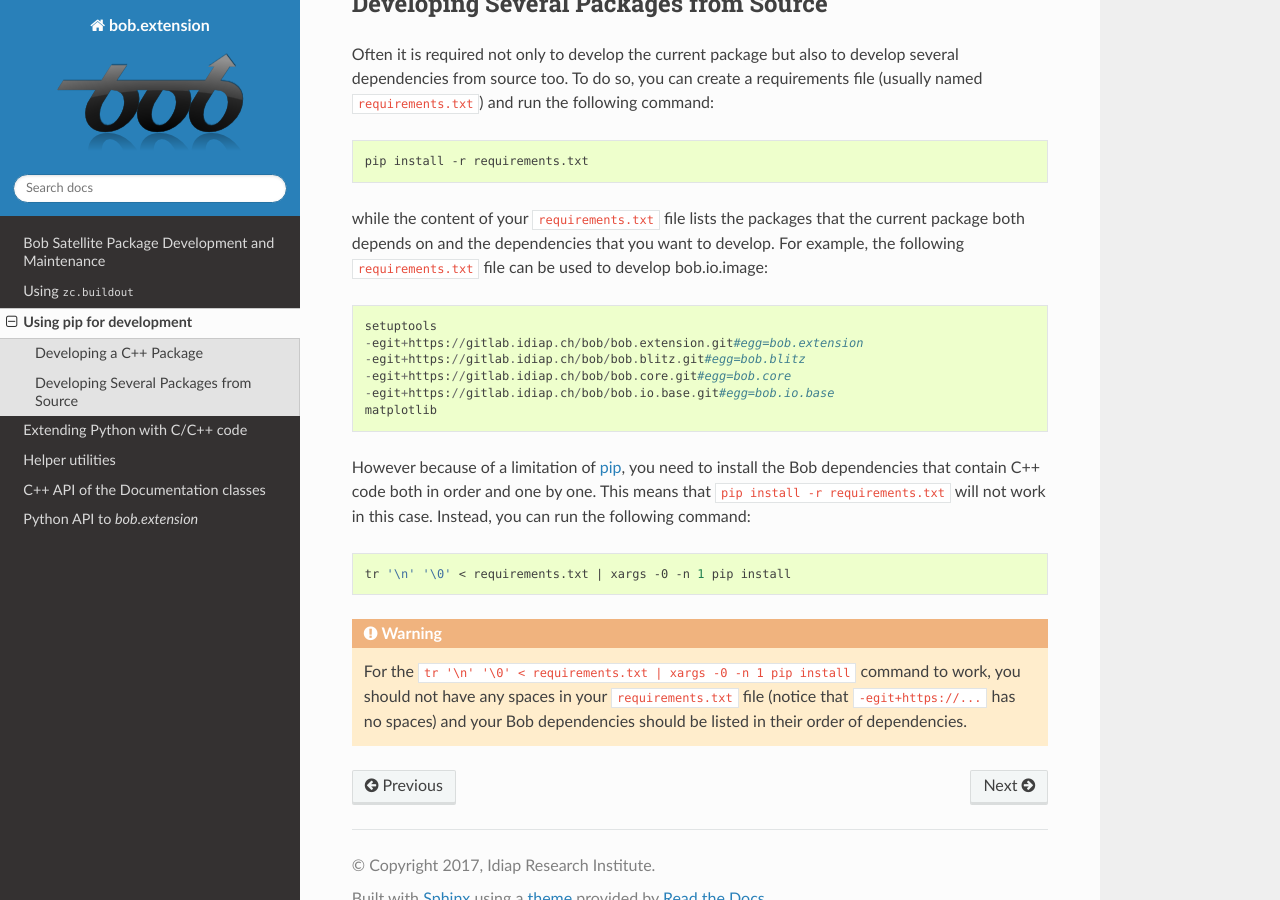
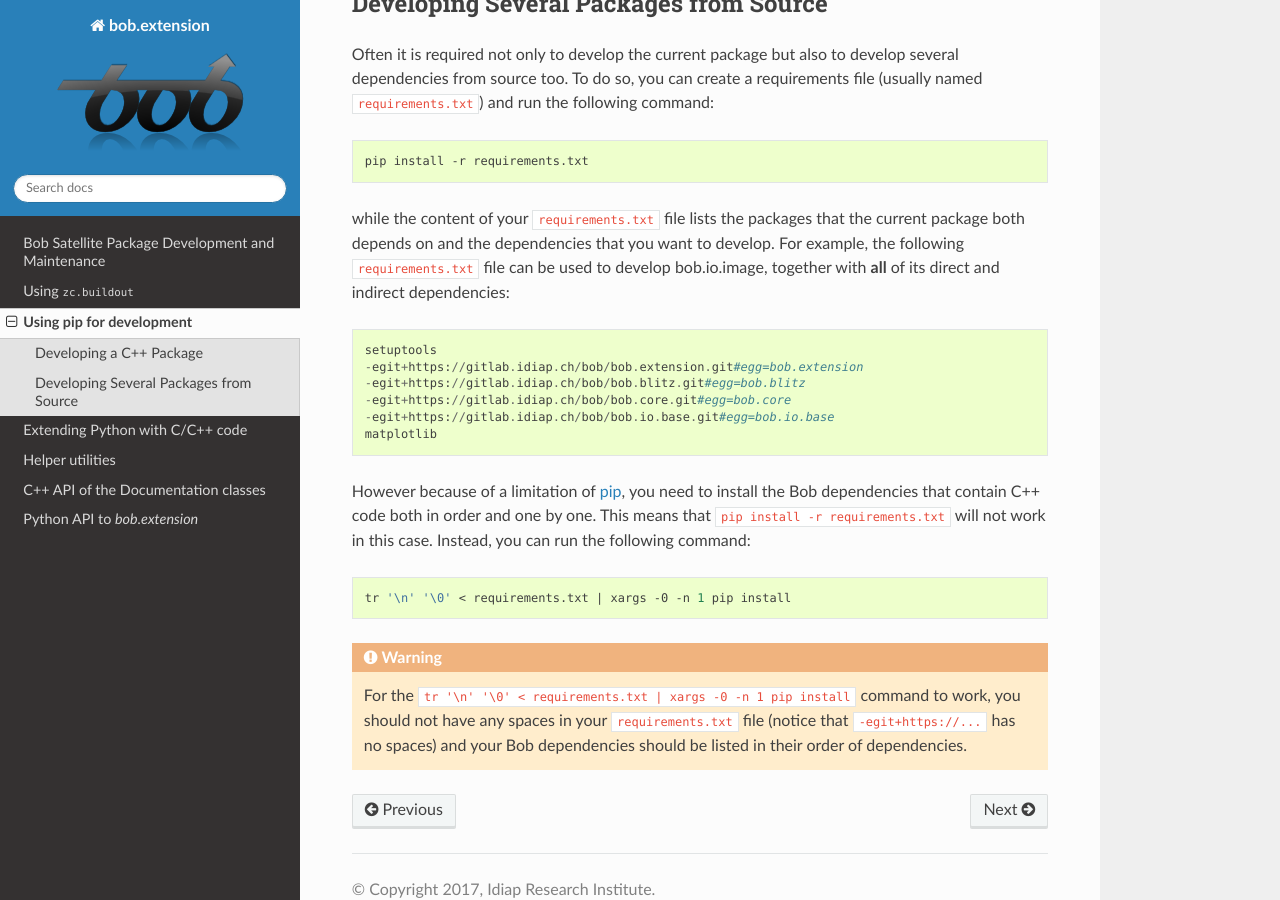
Before and after one commit to bioidiap/bob.extension, a Sphinx documentation site: the page built from doc/pip.rst, in a window 1280 px wide and 900 px high, scrolled down 1086 px. Built offline with Sphinx 7.4.7 and the Read the Docs theme 2.0.0, drawn with Linux system fonts in a browser that asks for light colours; formulas are drawn with MathJax 3; the version number could not be read and is left out.

Commit message:
Add minor info

```diff
--- a/doc/pip.rst
+++ b/doc/pip.rst
@@ -60,7 +60,8 @@ command:
 while the content of your ``requirements.txt`` file lists the packages that the
 current package both depends on and the dependencies that you want to develop.
 For example, the following ``requirements.txt`` file can be used to develop
-:py:ref:`bob.io.image <bob.io.image>`::
+:py:ref:`bob.io.image <bob.io.image>`, together with **all** of its direct and
+indirect dependencies::
 
     setuptools
     -egit+https://gitlab.idiap.ch/bob/bob.extension.git#egg=bob.extension
```
